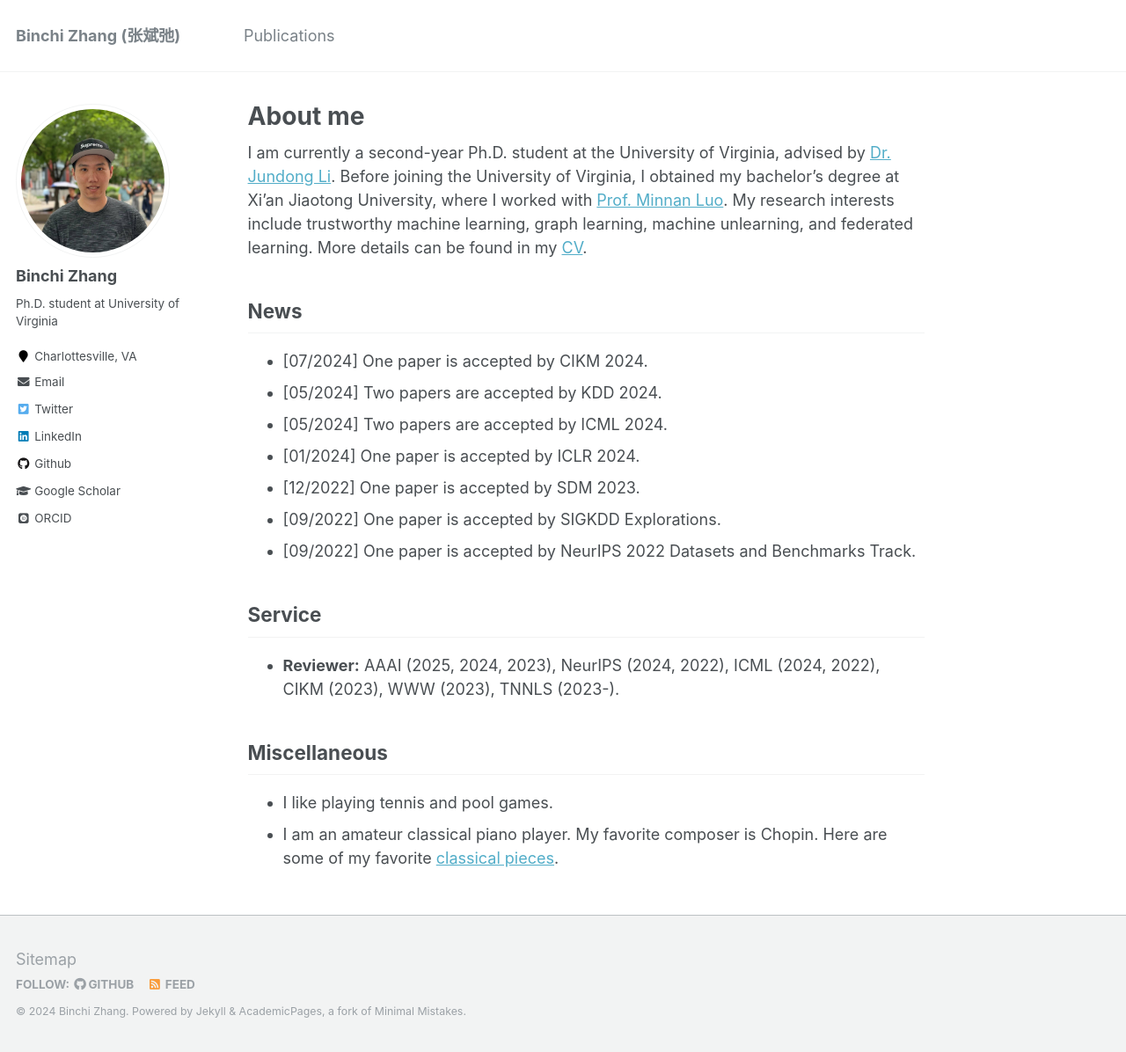
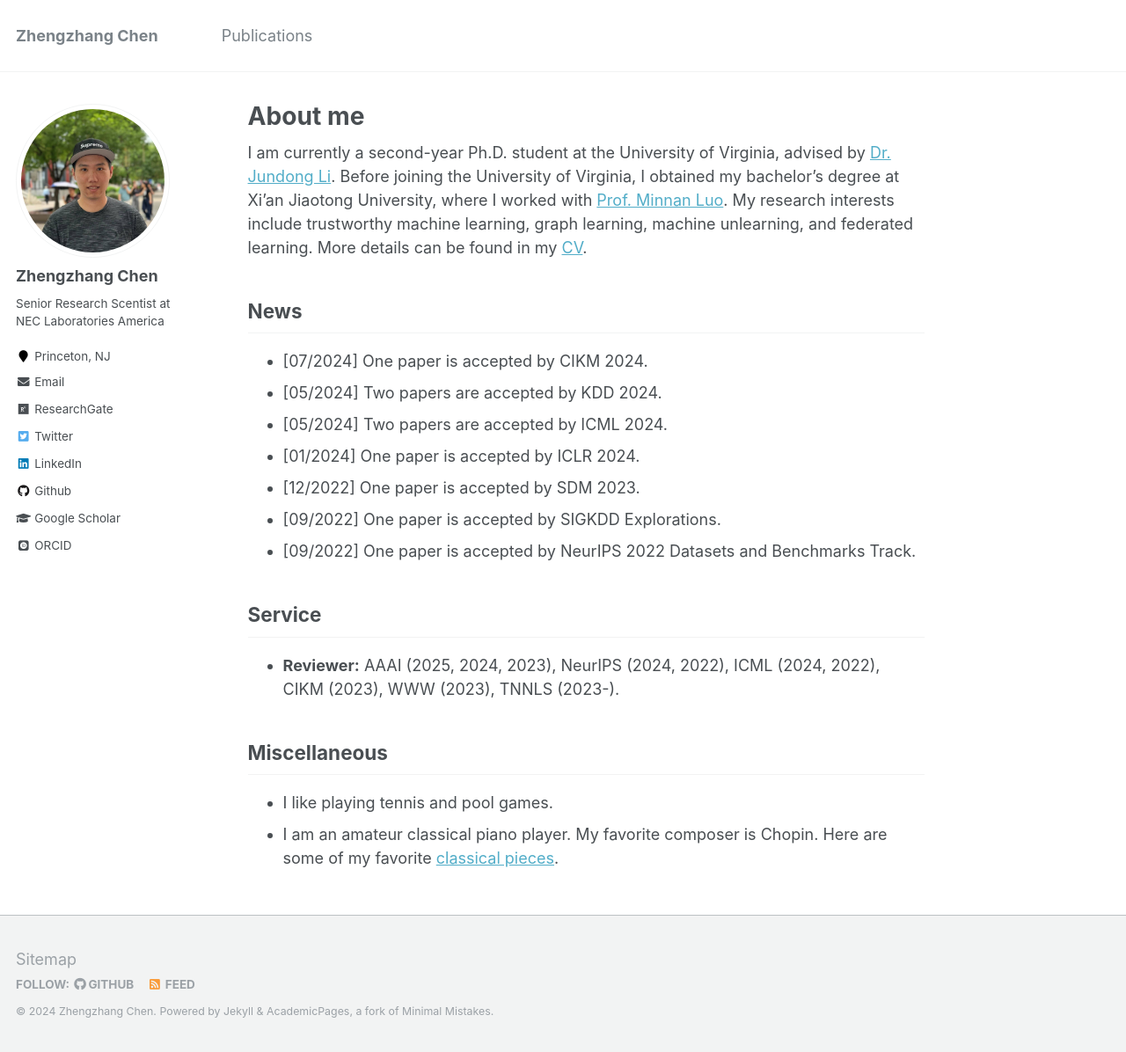
Before and after one commit to zhengzhangchen/zhengzhangchen.github.io, a Jekyll site: the page built from _pages/about.md, in a window 1280 px wide and 1196 px high. Shown: the whole window at 88% size. Built offline with Jekyll 4.4.1, drawn with Linux system fonts in a browser that asks for light colours; some web fonts are replaced.

Commit message:
Update _config.yml

```diff
--- a/_config.yml
+++ b/_config.yml
@@ -7,13 +7,13 @@
 
 # Site Settings
 locale                   : "en-US"
-title                    : "Binchi Zhang (张斌弛)"
+title                    : "Zhengzhang Chen"
 title_separator          : "-"
-name                     : &name "Binchi Zhang"
-description              : &description "Ph.D. student at University of Virginia"
-url                      : https://zhangbinchi.github.io # the base hostname & protocol for your site e.g. "https://mmistakes.github.io"
+name                     : &name "Zhengzhang Chen"
+description              : &description "Senior Research Scientsit at NEC Laboratories America"
+url                      : https://KnowledgeDiscovery.github.io # the base hostname & protocol for your site e.g. "https://mmistakes.github.io"
 baseurl                  : "" # the subpath of your site, e.g. "/blog"
-repository               : "zhangbinchi.github.io"
+repository               : "KnowledgeDiscovery.github.io"
 teaser                   : # filename of teaser fallback teaser image placed in /images/, .e.g. "500x300.png"
 breadcrumbs              : false # true, false (default)
 words_per_minute         : 160
@@ -80,15 +80,15 @@ analytics:
 
 # Site Author
 author:
-  name             : "Binchi Zhang"
+  name             : "Zhengzhang Chen"
   avatar           : "selfie_truncated.jpg"
-  bio              : "Ph.D. student at University of Virginia"
-  location         : "Charlottesville, VA"
+  bio              : "Senior Research Scentist at NEC Laboratories America"
+  location         : "Princeton, NJ"
 #  employer         :
 #  pubmed           :
-  googlescholar    : "https://scholar.google.com/citations?user=c8Z36PAAAAAJ"
-  email            : "epb6gw@virginia.edu"
-#  researchgate     :  # example: "https://www.researchgate.net/profile/yourprofile"
+  googlescholar    : "https://scholar.google.com/citations?hl=en&user=2t7wQ24AAAAJ"
+  email            : "zhengzhang.chen at gmail.com"
+  researchgate     : "https://www.researchgate.net/profile/Zhengzhang-Chen"
 #   uri              :
 #   bitbucket        :
 #   codepen          :
@@ -96,20 +96,20 @@ author:
 #   flickr           :
 #   facebook         :
 #   foursquare       :
-  github           : "zhangbinchi"
+  github           : "KnowledgeDiscovery"
 #   google_plus      :
 #   keybase          :
 #   instagram        :
 #   impactstory      : #"https://profiles.impactstory.org/u/xxxx-xxxx-xxxx-xxxx"
 #   lastfm           :
-  linkedin         : "www.linkedin.com/in/binchi-zhang-274922221"
-  orcid            : "https://orcid.org/0000-0001-7321-3822"
+  linkedin         : "https://www.linkedin.com/in/zhengzhang-zach-chen-0b584915/"
+  orcid            : "https://orcid.org/0000-0002-6803-0535"
 #   pinterest        :
 #   soundcloud       :
 #   stackoverflow    : # http://stackoverflow.com/users/123456/username
 #   steam            :
 #   tumblr           :
-  twitter          : "@zhangbinchi3"
+  twitter          : "@zhengzhang"
 #   vine             :
 #   weibo            :
 #   xing             :
```
